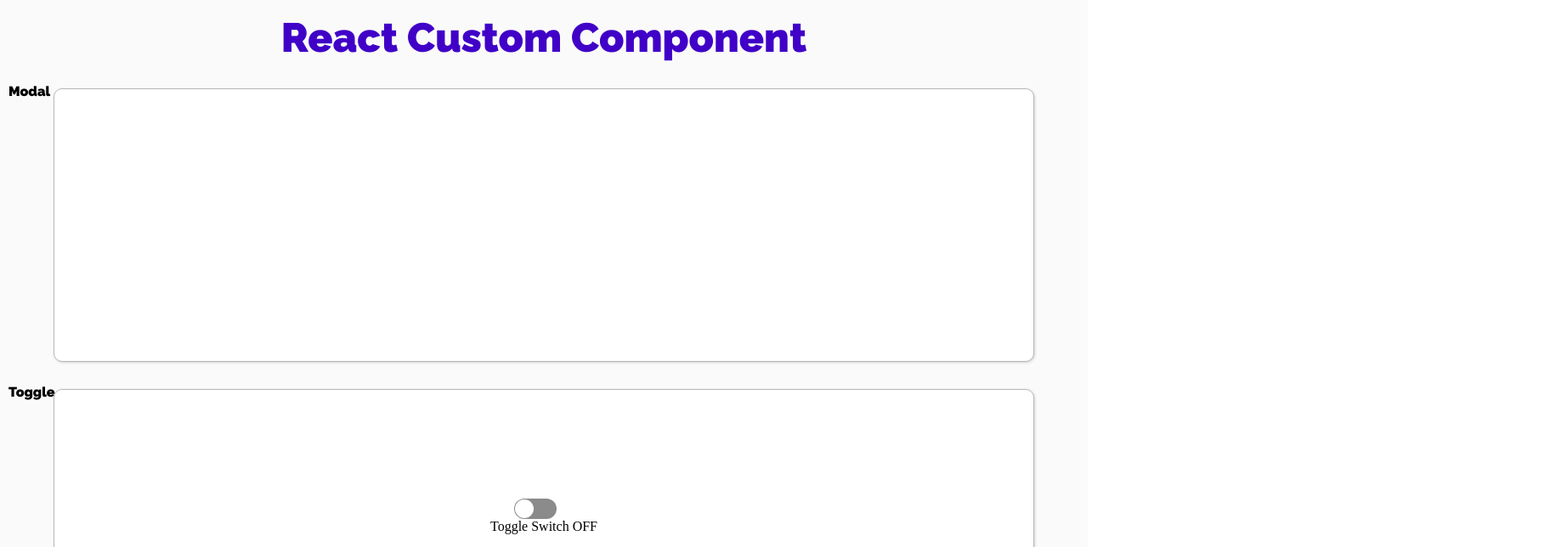
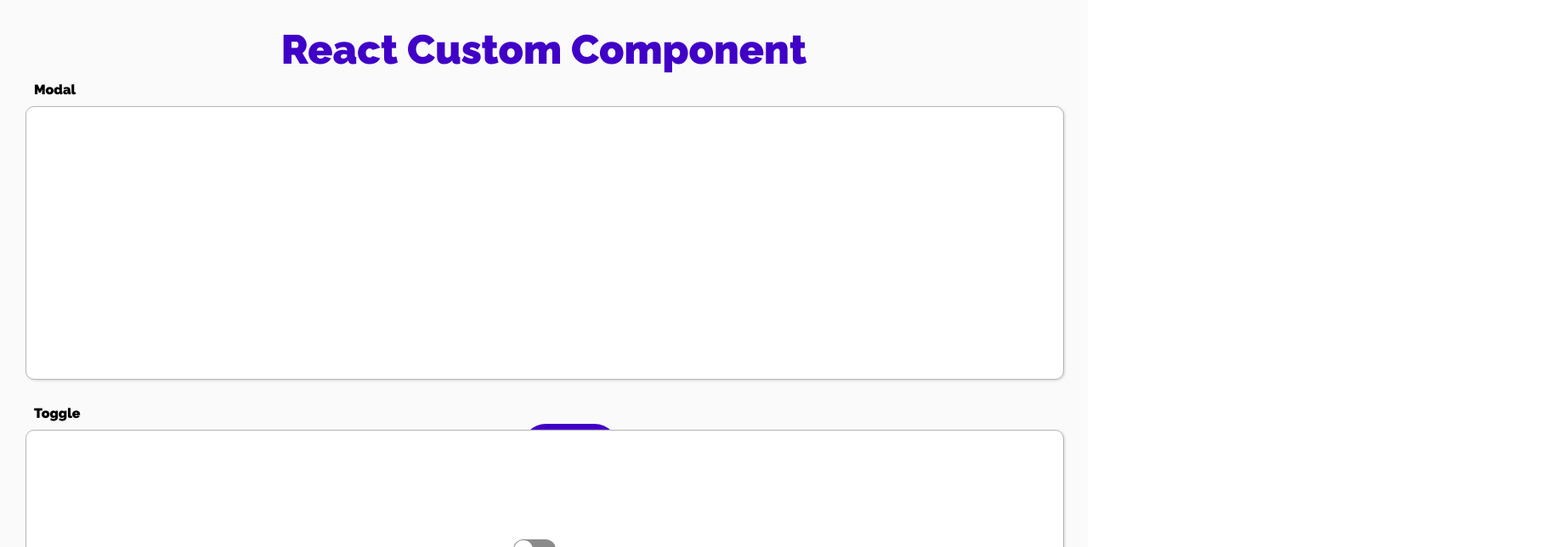
Before and after one commit to ciocio97/today_i_learned, a React (Create React App) app in the folder Education_in_CodeStates/21.09.14 im-sprint-react-custom-component/: page / in a window 1280 px wide. Shown: the top 644 px of the page at 85% size, 1824 px wide, since content can reach past the window. Built offline with nearby package versions, Linux system fonts and the light colour scheme; the HTML template or start-up script is replaced by a standard one.

Commit message:
change style about box & change layout

```diff
--- a/Education_in_CodeStates/21.09.14 im-sprint-react-custom-component/src/app.css
+++ b/Education_in_CodeStates/21.09.14 im-sprint-react-custom-component/src/app.css
@@ -2,15 +2,19 @@
 body {
     margin: 0;
 }
+
+#body {
+    padding: 0 30px;
+    background-color: rgb(250, 250, 250);
+    box-sizing: border-box;
+}
 #container {
     display: flex;
     flex-direction: column;
-    background-color: rgb(250, 250, 250);
-    box-sizing: border-box;
 }
 #title {
+    padding-top: 30px;
     font-size: 3rem;
-    margin: 1rem;
     text-align: center;
     color: #4000c7;
     font-family: 'Raleway', sans-serif;
@@ -18,17 +22,17 @@ body {
 .sub_title {
     font-size: 1rem;
     font-family: 'Raleway', sans-serif;
-    float: left;
     margin: 10px;
     /* color: #4000c7; */
 }
 .box {
-    width: 90%;
+    width: 100%;
     height: 20rem;
+    margin-bottom: 20px;
     /* text-align: center; */
-    margin: 1rem auto;
     border-radius: 10px;
     border: 1px solid rgb(184, 184, 184);
     background-color: white;
     box-shadow: 1px 1px 3px rgb(210, 210, 210);
+    z-index: 3;
 }
```
